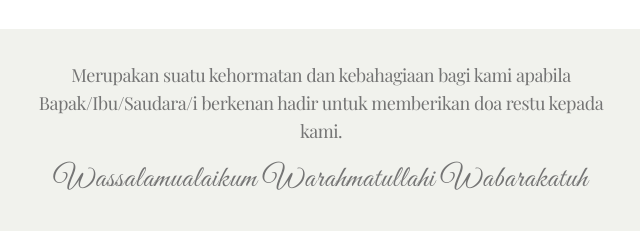
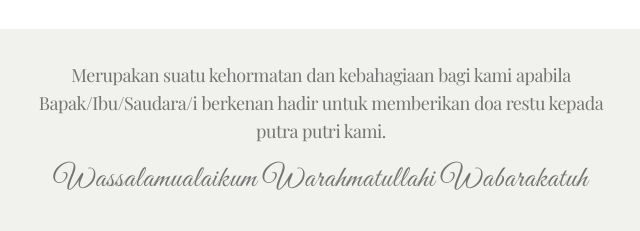
Before and after one commit to eternal51/eternal51.github.io, a website: page index.html in a window 1280 px wide. Shown: the part 2324-2555 px from the top of the page, 319-959 px from the left. Drawn offline with nearby package versions, Linux system fonts and the light colour scheme; a web font is replaced by a local one.

Commit message:
menambah kata 'putra putri' pada #penutup

```diff
--- a/index.html
+++ b/index.html
@@ -426,7 +426,7 @@
             <p>
               Merupakan suatu kehormatan dan kebahagiaan bagi kami apabila
               Bapak/Ibu/Saudara/i berkenan hadir untuk memberikan doa restu
-              kepada kami.
+              kepada putra putri kami.
             </p>
             <h4
               class="mt-4 font-cursive text-2xl tracking-wide text-dark-1 md:text-3xl"
```
